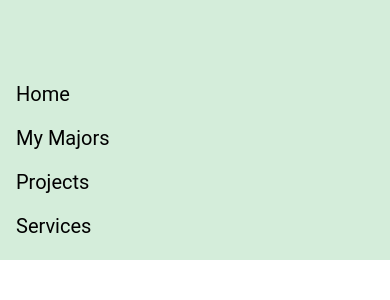
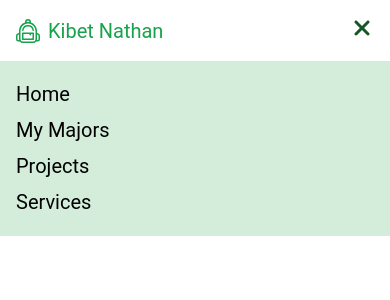
Before and after one commit to nathanrufus/my-portfolio-web, a Next.js app: page / in a window 390 px wide. Both pictures are taken after a click on the button 362 px from the left and 28 px from the top of the page. Shown: the top 300 px of the page. Built offline with nearby package versions, Linux system fonts and the light colour scheme.

Commit message:
solved mobile navigation issue

```diff
--- a/app/globals.css
+++ b/app/globals.css
@@ -13,3 +13,6 @@ body{
   overflow: hidden;
   overflow-y: scroll;
 }
+nav{
+  z-index: 10001 !important;
+}
--- a/components/Nav.jsx
+++ b/components/Nav.jsx
@@ -19,7 +19,7 @@ function Nav() {
 
     return (
         <>
-            <nav className="bg-White md:px-14 p-4 max-w-screen-xl mx-auto">
+            <nav className="bg-White md:px-14 p-4 max-w-screen-xl mx-auto fixed top-0 left-0 right-0 ">
                 <div className="flex items-center justify-between text-sm">
                     <div className="flex items-center justify-between space-x-6">
                         <Link href={"/"} className="flex space-x-2 items-center">
@@ -56,7 +56,7 @@ function Nav() {
                     </div>
                 </div>
             </nav>
-            <div className={`space-y-4 pt-20 px-4 pb-5 bg-bgColor text-xl ${ismenuopen ? " block fixed top-0 right-0 left-0" : " hidden"}`}>
+            <div className={`space-y-2 pt-20 px-4 pb-5 bg-bgColor text-xl ${ismenuopen ? " block fixed top-0 right-0 left-0" : " hidden"}`}>
                 {Items.map((item, index) => (
                     <Link key={index} href={`/${item.path}`} className="block hover:text-green-600 font-roboto" >
                         {item.link}
```
